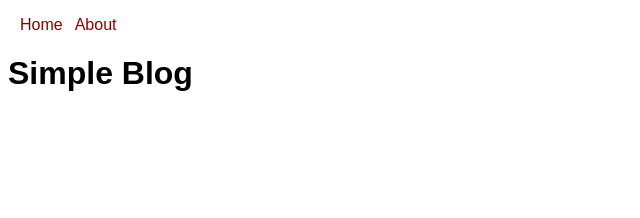
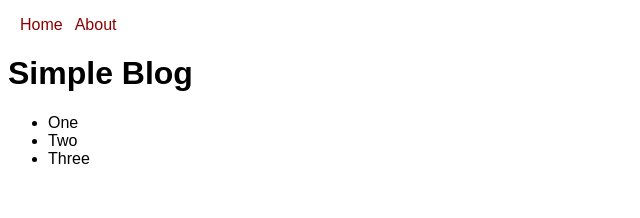
Before and after one commit to YWHo/pageroute-next-blog, a Next.js app: page / in a window 1280 px wide. Shown: the top 218 px of the page, without its empty margins (0-640 px from the left). Built offline with nearby package versions, Linux system fonts and the light colour scheme.

Commit message:
update global styles

```diff
--- a/components/NavBar.js
+++ b/components/NavBar.js
@@ -2,7 +2,7 @@ import Link from "next/link";
 
 function NavBar() {
   return (
-    <nav>
+    <nav className="NavBar">
       <ul>
         <li>
           <Link href="/">Home</Link>
--- a/pages/index.js
+++ b/pages/index.js
@@ -8,6 +8,11 @@ function HomePage() {
       </Head>
       <main>
         <h1>Simple Blog</h1>
+        <ul>
+          <li>One</li>
+          <li>Two</li>
+          <li>Three</li>
+        </ul>
       </main>
     </>
   );
--- a/styles/globals.css
+++ b/styles/globals.css
@@ -12,16 +12,16 @@ a:hover {
   text-decoration: underline;
 }
 
-ul {
+.NavBar ul {
   list-style-type: none;
   padding: 0;
 }
 
-li {
+.NavBar li {
   display: inline;
   margin-left: 0.75rem;
 }
 
-li:not(:first-child) {
+.NavBar li:not(:first-child) {
   margin-left: 0.75rem;
 }
```
